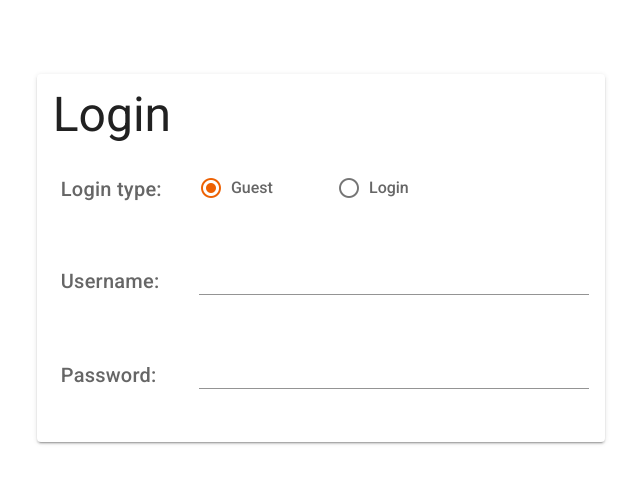
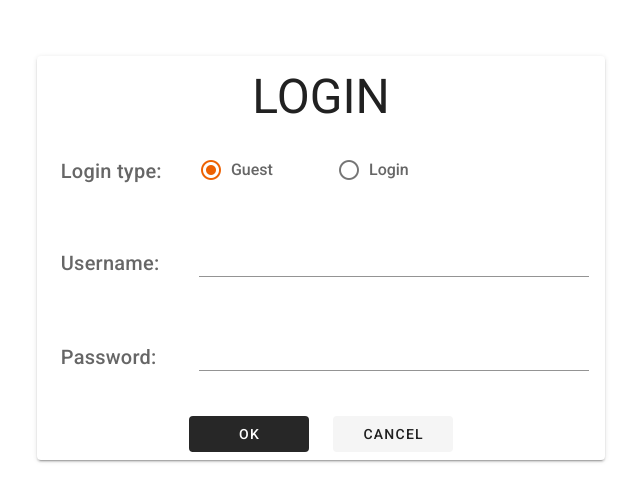
Before and after one commit to mmikami-lifull/meditator-patern-vue, a Nuxt app: page / in a window 1280 px wide. Shown: the part 142-644 px from the top of the page, without its empty margins (319-959 px from the left). Built offline with nearby package versions, Linux system fonts and the light colour scheme.

Commit message:
login action button

```diff
--- /dev/null
+++ b/components/LoginActionButton.vue
@@ -0,0 +1,31 @@
+<template>
+  <v-btn
+    :disabled="disabled"
+    :dark="dark"
+    depressed
+    min-width="120"
+    @click="clicked"
+  >
+    {{ title }}
+  </v-btn>
+</template>
+
+<script lang="ts">
+import { Vue, Component, Prop } from 'vue-property-decorator'
+
+@Component
+export default class LoginActionButton extends Vue {
+  @Prop()
+  title!: string
+
+  @Prop()
+  disabled!: boolean
+
+  @Prop({ default: false })
+  dark!: boolean
+
+  clicked() {
+    this.$emit("clicked")
+  }
+}
+</script>
--- /dev/null
+++ b/components/LoginActionButtons.vue
@@ -0,0 +1,33 @@
+<template>
+  <v-row class="justify-center">
+    <v-col cols=3>
+      <LoginActionButton
+        title="ok"
+        :dark="true"
+      />
+    </v-col>
+    <v-col cols=3>
+      <LoginActionButton
+        title="cancel"
+      />
+    </v-col>
+  </v-row>
+</template>
+
+<script lang="ts">
+import { Vue, Component, Prop } from 'vue-property-decorator'
+import LoginActionButton from "@/components/LoginActionButton.vue"
+
+@Component({ components: { LoginActionButton } })
+export default class LoginActionButtons extends Vue {
+  @Prop()
+  title!: string
+
+  @Prop()
+  disabled!: boolean
+
+  clicked() {
+    this.$emit("clicked")
+  }
+}
+</script>
--- a/components/LoginFrame.vue
+++ b/components/LoginFrame.vue
@@ -1,7 +1,7 @@
 <template>
   <v-card class="mx-auto" max-width="600">
     <v-card-title class="text-h3">
-      Login
+      <span class="mx-auto">LOGIN</span>
     </v-card-title>
     <v-card-text class="text-h6 pl-6">
       <LoginTypes
@@ -14,6 +14,7 @@
       />
     </v-card-text>
     <v-card-actions>
+      <LoginActionButtons />
     </v-card-actions>
   </v-card>
 </template>
@@ -22,6 +23,7 @@
 import { Vue, Component } from 'vue-property-decorator'
 import LoginTypes from "@/components/LoginTypes.vue"
 import LoginTextFields from "@/components/LoginTextFields.vue"
+import LoginActionButtons from "@/components/LoginActionButtons.vue"
 import { LoginTypeEnum } from '@/lib/enum'
 
 @Component(
@@ -29,6 +31,7 @@ import { LoginTypeEnum } from '@/lib/enum'
     components: {
       LoginTypes ,
       LoginTextFields,
+      LoginActionButtons,
     }
   }
 )
--- a/components/LoginTextFields.vue
+++ b/components/LoginTextFields.vue
@@ -20,7 +20,6 @@
       />
     </v-col>
   </v-row>
-
 </template>
 
 <script lang="ts">
```
